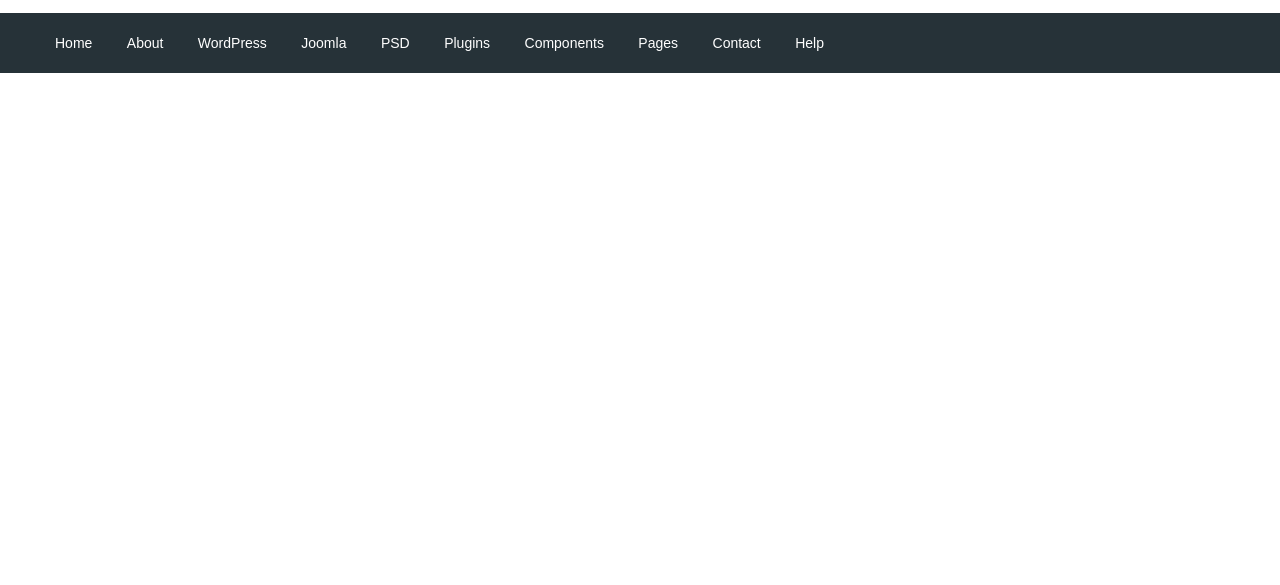
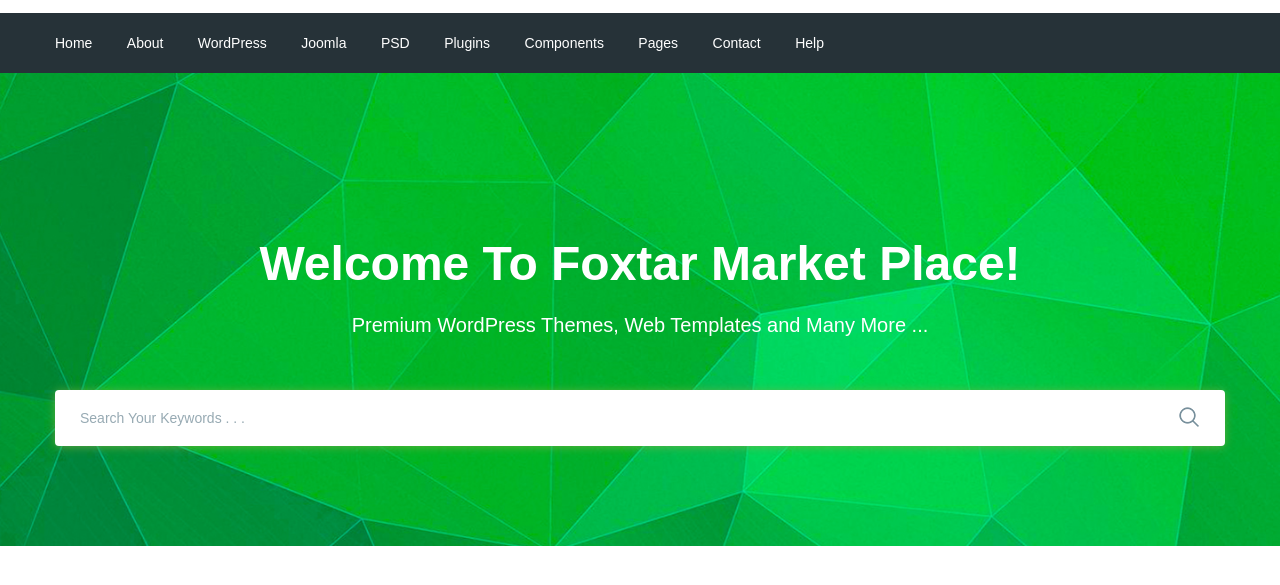
Before and after one commit to AmbalbIsh/moderno, a website: page app/index.html in a window 1280 px wide. Shown: the part 77-662 px from the top of the page. Drawn offline with nearby package versions, Linux system fonts and the light colour scheme; files that its build step writes are made by us from their sources.

Commit message:
added search section

```diff
--- a/app/index.html
+++ b/app/index.html
@@ -92,9 +92,28 @@
         </nav>
       </div>
     </div>
+  </header>
 
-
-  </header>
+  <section class="search" style="background-image: url(images/Search-bg.jpg);">
+    <div class="container">
+      <div class="search__inner">
+        <div class="search__inner-title">
+          Welcome To Foxtar Market Place!
+        </div>
+        <div class="search__inner-text">
+Premium WordPress Themes, Web Templates and Many More ...
+        </div>
+        <div class="search__inner-form">
+          <form>
+            <input type="text" placeholder="Search Your Keywords . . ." required>
+            <button type="submit">
+              <img src="images/icons/search.png" alt="">
+            </button>
+          </form>
+        </div>
+      </div>
+    </div>
+  </section>
 
 
   <script src="https://ajax.googleapis.com/ajax/libs/jquery/3.4.1/jquery.min.js"></script>
--- a/app/scss/style.scss
+++ b/app/scss/style.scss
@@ -50,3 +50,58 @@
     font-size: 14px;
   }
 }
+.search{
+  background-repeat: no-repeat;
+  background-size: cover;
+  background-position: center;
+  min-width: 533px;
+}
+.search__inner{
+  padding-top: 155px;
+  padding-bottom: 100px;
+  color: #fff;
+  text-align: center;
+  &-title{
+    margin-bottom: 10px;
+    font-size: 48px;
+    font-weight: 700;
+    line-height: 72px;
+  }
+  &-text{
+    margin-bottom: 50px;
+    font-size: 20px;
+    font-weight: 500;
+    line-height: 30px;
+  }
+  &-form{
+    min-width: 670px;
+    margin: 0 auto;
+    position: relative;
+    input{
+      display: block;
+      width: 100%;
+      box-shadow: 0px 1px 10px 0px rgba(124, 178, 64, 0.75);
+      border-radius: 4px;
+      height: 56px;
+      border: none;
+      font-size: 14px;
+      font-weight: 500;
+      padding-left: 25px;
+      padding-right: 60px;
+      &:focus{
+        border: 0.5px solid $green;
+      }
+      &::placeholder{
+        color: #97aab3;
+        font-weight: 500;
+      }
+    }
+    button{
+      position: absolute;
+      border: none;
+      background-color: transparent;
+      right: 20px;
+      top: 16px;
+    }
+  }
+}
```
Also changed, not shown: app/images/Search-bg.jpg (added), app/images/icons/search.png (added), app/images/icons/search.svg (added).
